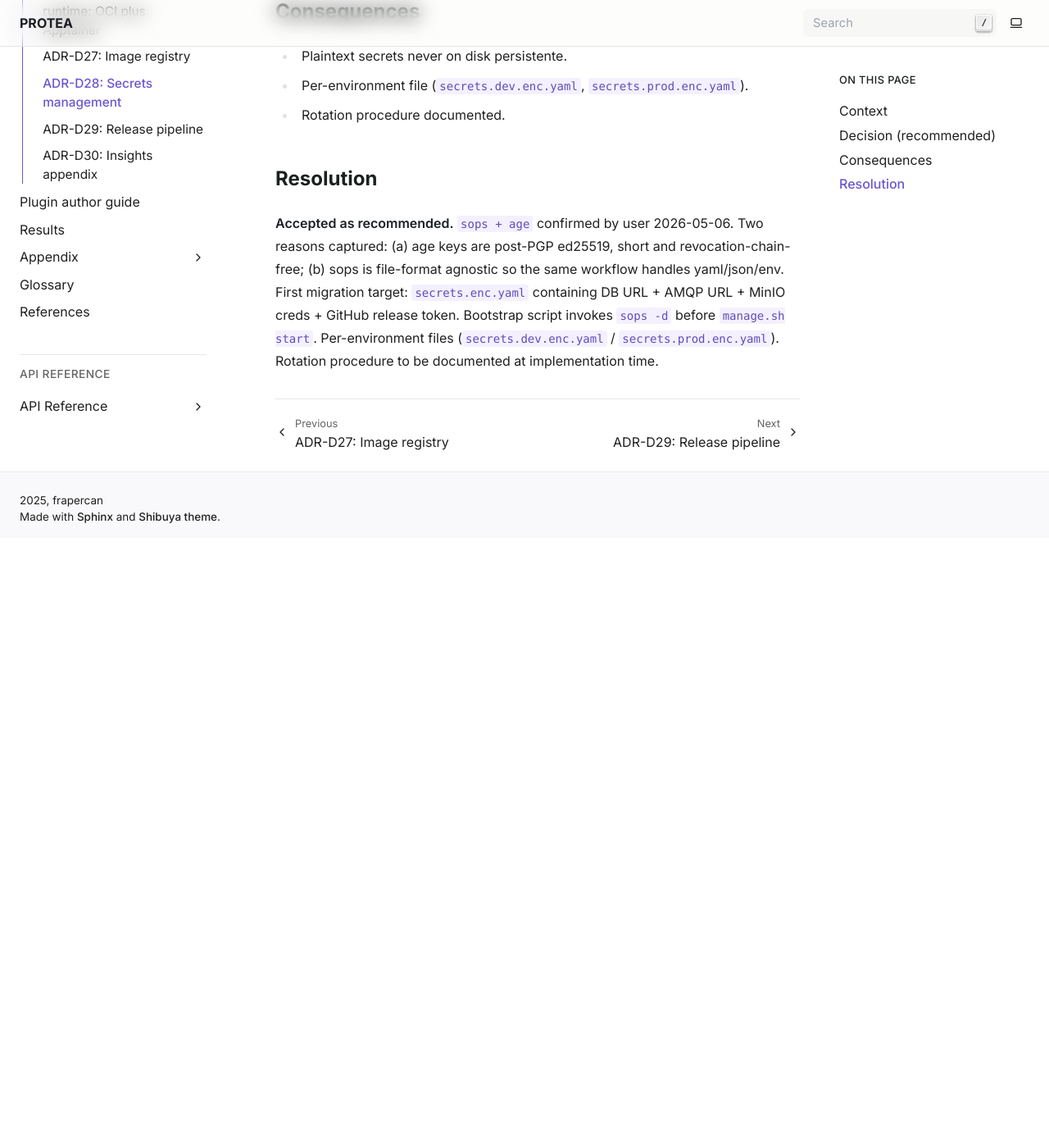
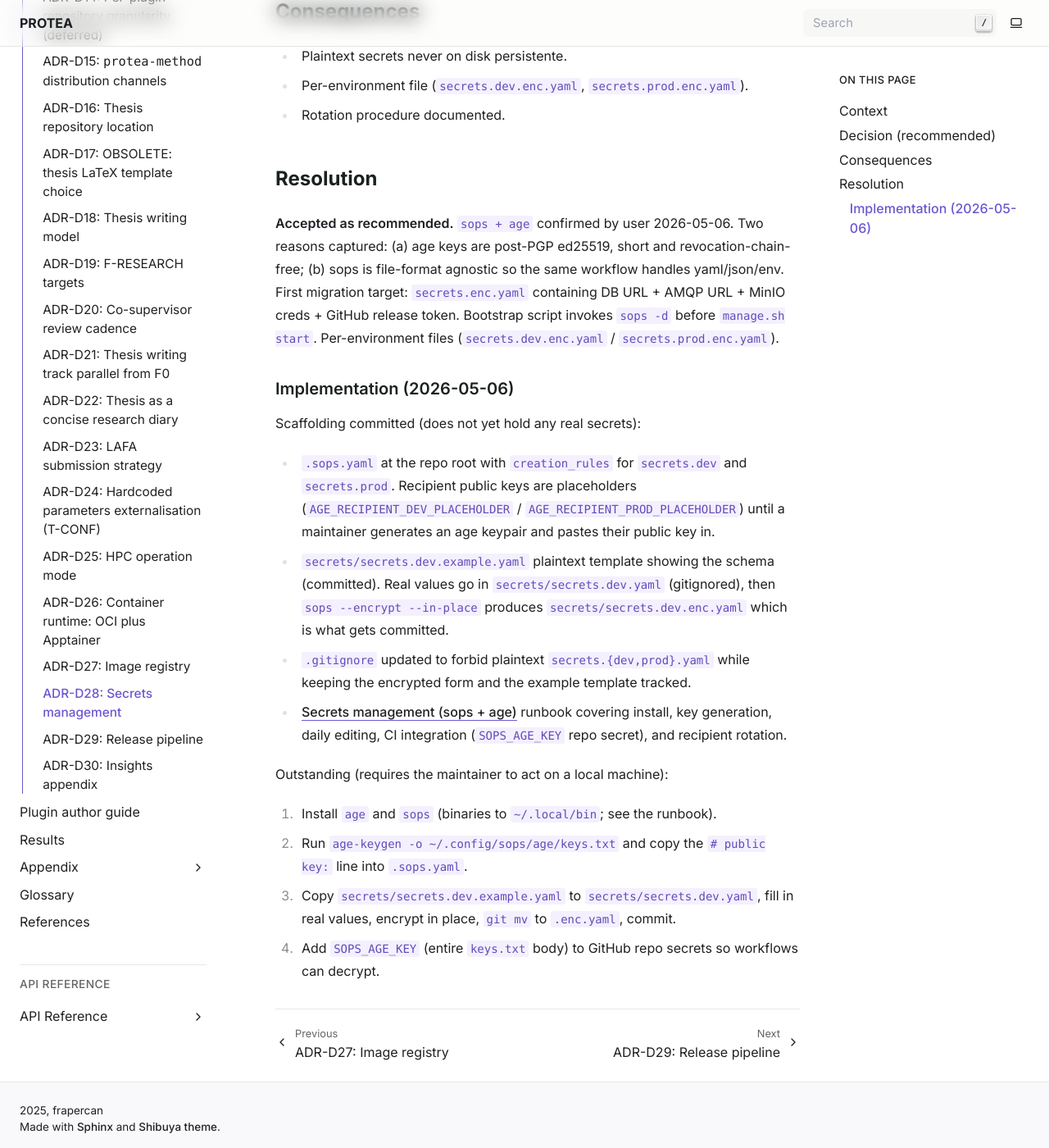
Before and after one commit to frapercan/PROTEA, a Sphinx documentation site: the page built from docs/source/adr/D28-secrets-management.rst, in a window 1280 px wide and 1400 px high, scrolled down 866 px. Shown: the whole window at 82% size. Built offline with Sphinx 7.4.7, drawn with Linux system fonts in a browser that asks for light colours; before the commit the page ends 1522 px from its top, so only the background shows below that.

Commit message:
feat(secrets): D28 sops + age scaffolding (config, schema template, runbook)
Adds the configuration files, schema template, gitignore rules, and
runbook required to onboard sops + age. Does not yet hold any real
secrets: the .sops.yaml recipient lines are placeholders until a
maintainer generates an age keypair locally.

Files:
- .sops.yaml — sops recipient rules per encrypted file (dev / prod).
- secrets/secrets.dev.example.yaml — plaintext schema template.
- .gitignore — forbids plaintext secrets.{dev,prod}.yaml.
- docs/source/appendix/secrets.rst — install, keygen, daily use,
  CI integration via SOPS_AGE_KEY, recipient rotation.
- ADR D28 resolution updated with the implementation status and the
  outstanding manual steps the maintainer must run on a local machine.

```diff
--- a/docs/source/adr/D28-secrets-management.rst
+++ b/docs/source/adr/D28-secrets-management.rst
@@ -37,5 +37,36 @@ the same workflow handles yaml/json/env. First migration target:
 ``secrets.enc.yaml`` containing DB URL + AMQP URL + MinIO creds + GitHub
 release token. Bootstrap script invokes ``sops -d`` before
 ``manage.sh start``. Per-environment files (``secrets.dev.enc.yaml`` /
-``secrets.prod.enc.yaml``). Rotation procedure to be documented at
-implementation time.
+``secrets.prod.enc.yaml``).
+
+Implementation (2026-05-06)
+~~~~~~~~~~~~~~~~~~~~~~~~~~~~
+
+Scaffolding committed (does not yet hold any real secrets):
+
+- ``.sops.yaml`` at the repo root with ``creation_rules`` for
+  ``secrets.dev`` and ``secrets.prod``. Recipient public keys are
+  placeholders (``AGE_RECIPIENT_DEV_PLACEHOLDER`` /
+  ``AGE_RECIPIENT_PROD_PLACEHOLDER``) until a maintainer generates an
+  age keypair and pastes their public key in.
+- ``secrets/secrets.dev.example.yaml`` plaintext template showing the
+  schema (committed). Real values go in ``secrets/secrets.dev.yaml``
+  (gitignored), then ``sops --encrypt --in-place`` produces
+  ``secrets/secrets.dev.enc.yaml`` which is what gets committed.
+- ``.gitignore`` updated to forbid plaintext ``secrets.{dev,prod}.yaml``
+  while keeping the encrypted form and the example template tracked.
+- :doc:`/appendix/secrets` runbook covering install, key generation,
+  daily editing, CI integration (``SOPS_AGE_KEY`` repo secret), and
+  recipient rotation.
+
+Outstanding (requires the maintainer to act on a local machine):
+
+1. Install ``age`` and ``sops`` (binaries to ``~/.local/bin``; see the
+   runbook).
+2. Run ``age-keygen -o ~/.config/sops/age/keys.txt`` and copy the
+   ``# public key:`` line into ``.sops.yaml``.
+3. Copy ``secrets/secrets.dev.example.yaml`` to
+   ``secrets/secrets.dev.yaml``, fill in real values, encrypt in
+   place, ``git mv`` to ``.enc.yaml``, commit.
+4. Add ``SOPS_AGE_KEY`` (entire ``keys.txt`` body) to GitHub repo
+   secrets so workflows can decrypt.
--- a/docs/source/appendix/index.rst
+++ b/docs/source/appendix/index.rst
@@ -28,6 +28,11 @@ tasks, the script to reproduce the thesis results, and the on-call runbook.
    On-call procedures: diagnosing stuck jobs, draining queues, recovering
    after a worker crash, restoring from backup.
 
+:doc:`secrets`
+   sops + age workflow for encrypted secret material: one-time install
+   and key generation, day-to-day editing and decryption, CI integration,
+   and recipient rotation.
+
 .. toctree::
    :maxdepth: 2
    :hidden:
@@ -37,3 +42,4 @@ tasks, the script to reproduce the thesis results, and the on-call runbook.
    howto_guides
    reproduction_guide
    runbook
+   secrets
```
Also changed, not shown: docs/source/appendix/secrets.rst (added, +117 -0 lines), .sops.yaml (added), 2 other files.
